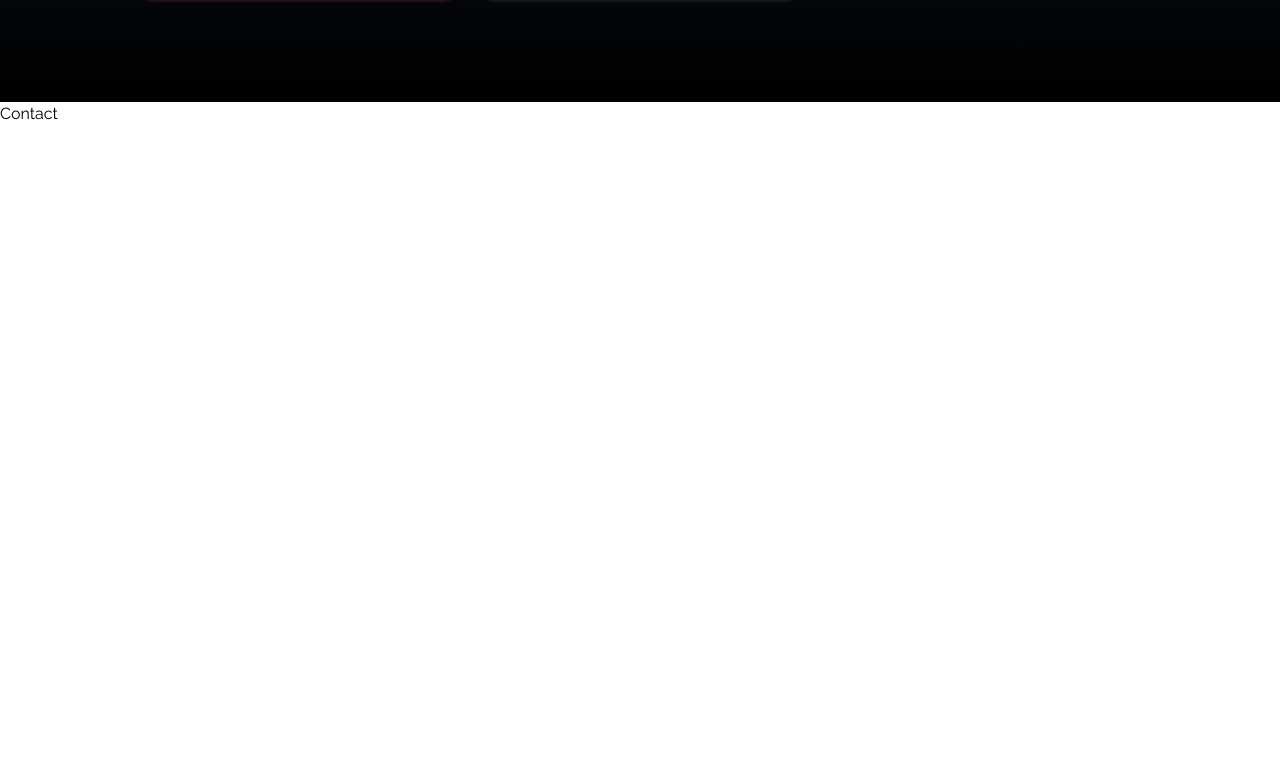
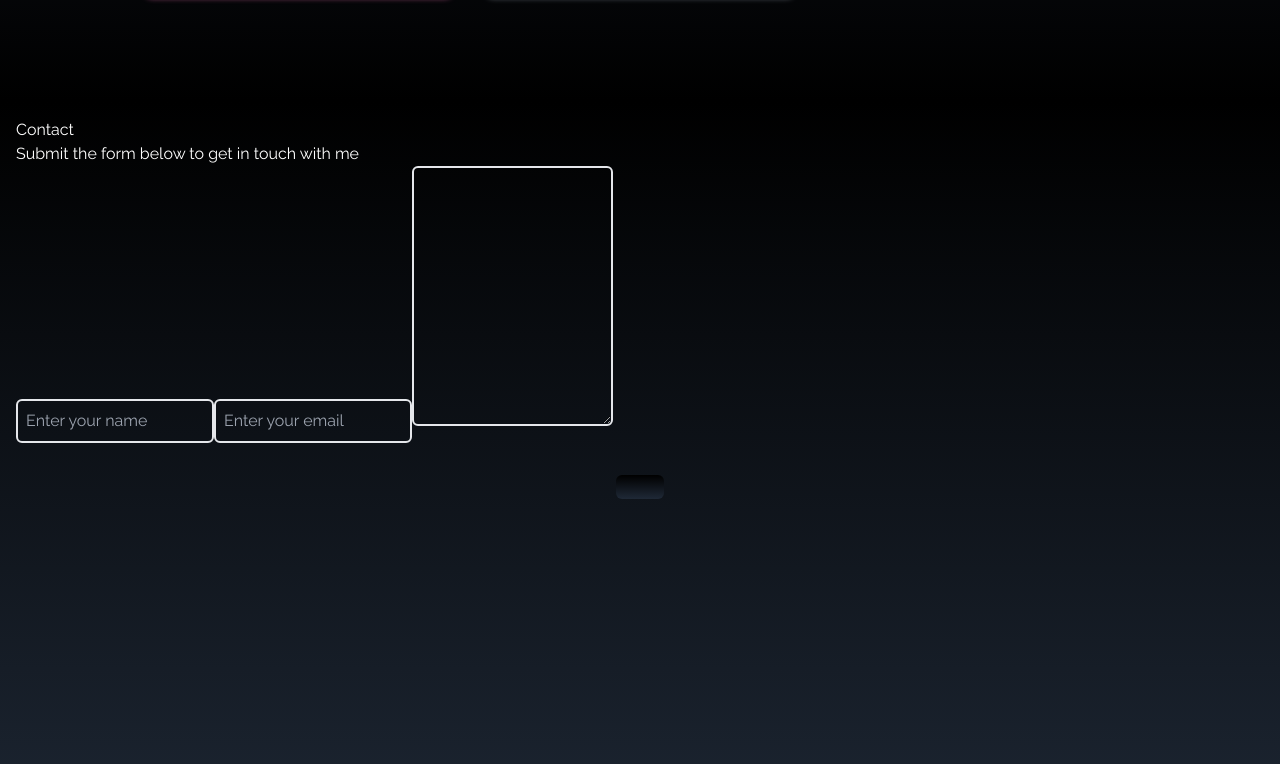
Before and after one commit to FatimaRahimi2025/portfolio3-website, a React (Vite) app: page / in a window 1280 px wide. Shown: the part 3098-3862 px from the top of the page. Before the commit the page ends 3224 px from the top, so only its background shows below. Built offline with nearby package versions, Linux system fonts and the light colour scheme.

Commit message:
create contact

```diff
--- a/src/assets/Component/Contact.jsx
+++ b/src/assets/Component/Contact.jsx
@@ -2,7 +2,28 @@
 
 const Contact = () => {
     return(
-        <div>Contact</div>
+        <div name="contact" className="w-full h-screen bg-gradient-to-b from-black to-gray-800 p-4 text-white">
+            <div>
+                <div>
+                    <p>Contact</p>
+                    <p>Submit the form below to get in touch with me</p>
+                </div>
+
+                <div>
+                    <form action="" className="">
+                        <input type="text" name="name" placeholder="Enter your name"
+                        className="p-2 bg-transparent  border-2 rounded-md text-white focus:outline-none"/>
+
+                        <input type="text" name="email" placeholder="Enter your email"
+                        className="p-2 bg-transparent  border-2 rounded-md text-white focus:outline-none"/>
+                        <textarea name="message" rows="10"
+                        className="p-2 bg-transparent border-2 rounded-md text-white focus:outline-none"></textarea>
+                        <button className="text-white bg-gradient-to-b from-syan-500 to-blue-500 px-6 py-3 my-8 mx-auto
+                        flex items-center rounded-md hover:scale-110 duration-300"></button>
+                    </form>
+                </div>
+            </div>
+        </div>
     )
 }
 export default Contact;
```
